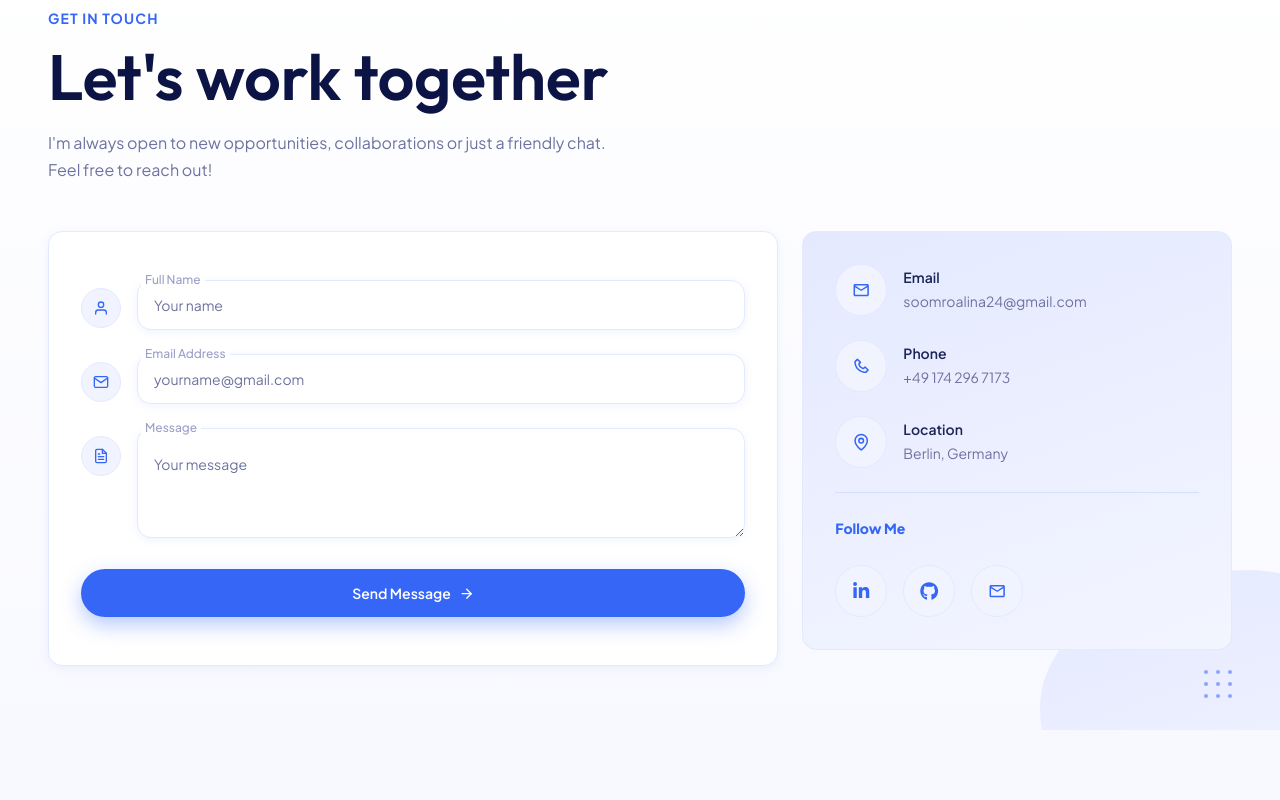
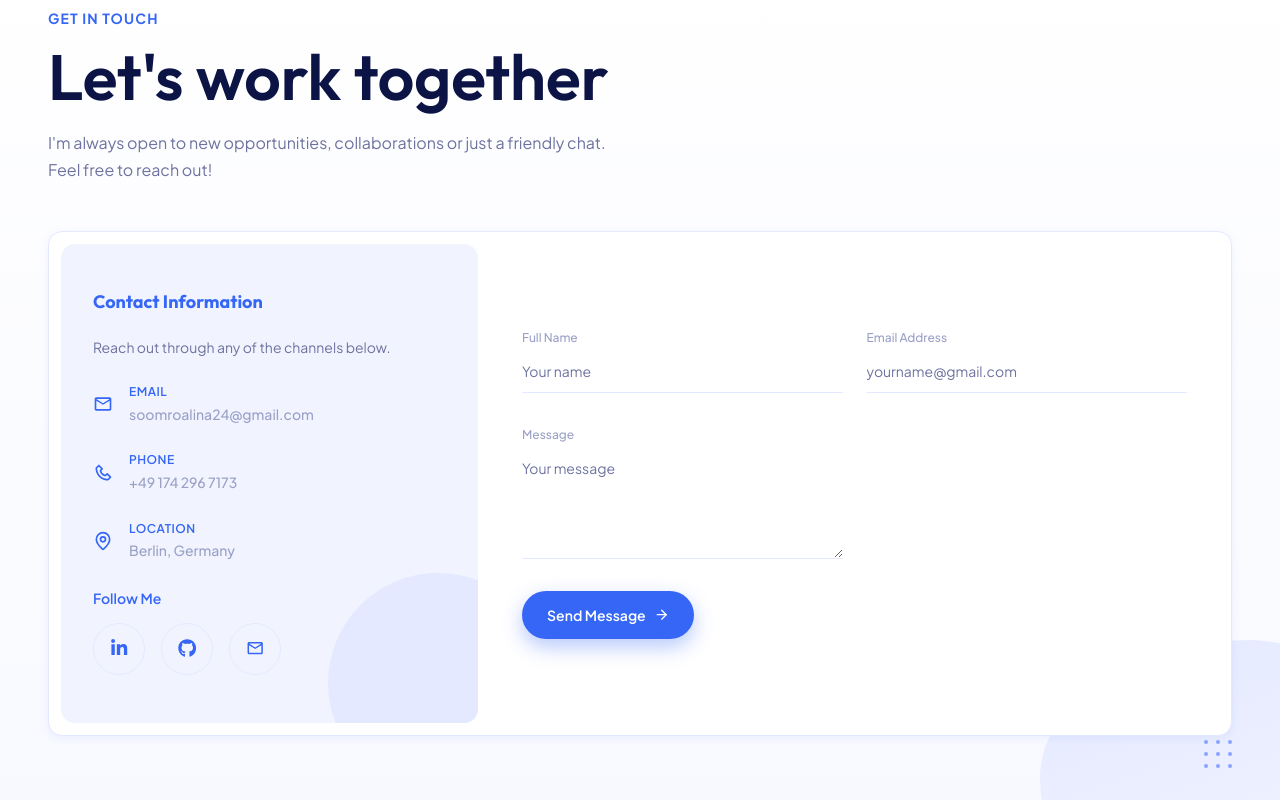
Before and after one commit to als24-code/my-portfolio, a Next.js app: page / in a window 1280 px wide. Shown: the part 4235-5035 px from the top of the page. Before the commit the page ends 4965 px from the top, so only its background shows below. Built offline with nearby package versions, Linux system fonts and the light colour scheme.

Commit message:
feat(ui): contact form UI update

```diff
--- a/src/app/globals.css
+++ b/src/app/globals.css
@@ -31,6 +31,7 @@
   /* ---- Neutrals ---- */
   --color-ink-900: #0c1445; /* headline / name (deep navy) */
   --color-ink-700: #1b2557; /* sub-headline */
+  --color-ink-600: #2a3154; /* sub-headline */
   --color-ink-500: #6d729f; /* body copy (muted indigo-grey) */
   --color-ink-400: #9aa0c7; /* captions, "Scroll Down" */
   --color-white: #ffffff;
@@ -722,6 +723,11 @@ button {
   transform: translateY(-2px);
 }
 
+@media (max-width: 500px) {
+  .section-heading__title {
+    white-space: normal;
+  }
+}
 /* ==========================================================================
    7. PROJECTS SECTION
    ========================================================================== */
@@ -1036,71 +1042,160 @@ button {
   flex-wrap: wrap;
   gap: var(--space-4);
 }
+/* ---------- Heading ---------- */
+.contact .section-heading {
+  justify-content: flex-end;
+  text-align: left;
+}
+.contact .section-heading__content {
+  margin-right: auto;
+}
 
 /* ---------- Layout ---------- */
 .contact {
   position: relative;
   z-index: 1;
 }
-.contact__grid {
+.contact__card {
   display: grid;
-  grid-template-columns: 1.7fr 1fr;
-  align-items: start;
-  gap: var(--space-5);
+  grid-template-columns: minmax(0, 1fr) minmax(0, 1.7fr);
+  align-items: stretch;
+  gap: var(--space-6);
+  padding: var(--space-3);
 }
 
-/* ---------- Form ---------- */
-.form {
+/* ---------- Contact info panel (left) ---------- */
+.contact-info {
+  position: relative;
+  overflow: hidden;
   display: flex;
   flex-direction: column;
   gap: var(--space-5);
-  padding: var(--space-7) var(--space-6) var(--space-7);
+  padding: var(--space-7) var(--space-6);
+  color: #fff;
+  /* background: linear-gradient(
+    160deg,
+    var(--color-primary-500),
+    var(--color-primary-600, var(--color-primary-500))
+  ); */
+  background-color: var(--color-surface-soft);
+  border-radius: var(--radius-md);
+}
+.contact-info > * {
+  position: relative;
+  z-index: 1;
+}
+
+.contact-info::after {
+  content: "";
+  position: absolute;
+  right: -70px;
+  bottom: -70px;
+  z-index: 0;
+  width: 220px;
+  height: 220px;
+  border-radius: var(--radius-circle);
+  background-color: var(--color-primary-100);
+  pointer-events: none;
+}
+
+.contact-info__title {
+  font-size: var(--fs-lg, 1.25rem);
+  font-weight: var(--fw-bold, 700);
+  color: var(--color-text-accent);
+}
+.contact-info__text {
+  font-size: var(--fs-sm);
+  line-height: 1.6;
+  color: var(--color-text-body);
+}
+
+.contact-info__list {
+  display: flex;
+  flex-direction: column;
+  gap: var(--space-5);
+}
+.contact-info__item {
+  display: flex;
+  align-items: center;
+  gap: var(--space-4);
+}
+.contact-info__icon {
+  flex-shrink: 0;
+  font-size: 1.25rem;
+  color: var(--color-text-accent);
+}
+.contact-info__label {
+  display: block;
+  font-size: var(--fs-xs);
+  font-weight: var(--fw-semibold);
+  letter-spacing: 0.04em;
+  text-transform: uppercase;
+  color: var(--color-text-accent);
+}
+.contact-info__value {
+  display: block;
+  font-size: var(--fs-sm);
+  font-weight: var(--fw-medium);
+  color: var(--color-ink-400);
+  overflow-wrap: anywhere;
+}
+
+.contact-info__footer {
+  margin-top: auto;
+  display: flex;
+  flex-direction: column;
+  gap: var(--space-3);
+}
+.contact-info__follow {
+  font-size: var(--fs-sm);
+  font-weight: var(--fw-semibold);
+  color: var(--color-text-accent);
+}
+
+/* ---------- Form (right) ---------- */
+.form {
+  display: grid;
+  grid-template-columns: repeat(2, minmax(0, 1fr));
+  align-content: center;
+  gap: var(--space-6) var(--space-5);
+  padding: var(--space-6) var(--space-6) var(--space-6) var(--space-3);
 }
 
 .form__field {
-  display: grid;
-  grid-template-columns: var(--control-height-sm) 1fr;
-  align-items: start;
-  gap: var(--space-4);
+  display: flex;
+  flex-direction: column;
+  gap: var(--space-1);
 }
-.form__icon {
-  margin-top: var(--space-2);
-  pointer-events: none;
-}
-.form__control {
-  position: relative;
+.form__field--full {
+  grid-column: 1 / -1;
 }
 
 .form__label {
-  position: absolute;
-  top: calc(var(--space-2) * -0.75);
-  left: var(--space-1);
-  z-index: 1;
-  padding-inline: var(--space-1);
   font-size: var(--fs-xs);
   font-weight: var(--fw-medium);
-  line-height: 1;
   color: var(--color-ink-400);
-  background: var(--color-surface);
+  transition: color var(--transition-fast);
+}
+.form__field:focus-within .form__label {
+  color: var(--color-primary-500);
 }
 
 .form__input,
 .form__textarea {
   width: 100%;
-  padding: var(--space-5) var(--space-4);
+  padding: var(--space-2) 0;
   font-family: var(--font-body);
   font-size: var(--fs-sm);
   color: var(--color-text-heading);
-  background: var(--color-surface);
-  border: 1px solid var(--color-border);
-  border-radius: var(--radius-md);
-  box-shadow: var(--shadow-sm);
+  background: transparent;
+  border: 0;
+  border-bottom: 1px solid var(--color-border);
+  border-radius: 0;
+  box-shadow: none;
   transition:
     border-color var(--transition-fast),
     box-shadow var(--transition-fast);
-}
-.form__input {
-  height: var(--control-height-md);
 }
 .form__textarea {
   min-height: 110px;
@@ -1114,73 +1209,38 @@ button {
 
 .form__input:hover,
 .form__textarea:hover {
-  border-color: var(--color-primary-200);
+  border-bottom-color: var(--color-primary-200);
 }
 .form__input:focus,
 .form__textarea:focus {
-  border-color: var(--color-primary-500);
-  box-shadow: var(--focus-ring);
+  outline: none;
+  border-bottom-color: var(--color-primary-500);
+  box-shadow: 0 1px 0 0 var(--color-primary-500);
 }
 
+.form__submit {
+  grid-column: 1 / -1;
+  justify-self: start;
+}
 .form__status {
+  grid-column: 1 / -1;
   font-size: var(--fs-sm);
   color: var(--color-text-accent);
 }
 
-/* ---------- Contact info panel ---------- */
-.contact-info {
-  display: flex;
-  flex-direction: column;
-  gap: var(--space-5);
-  padding: var(--space-6);
-  background: var(--gradient-blob-soft);
-  border: 1px solid var(--color-border);
-  border-radius: var(--radius-md);
-}
-.contact-info__item {
-  display: flex;
-  align-items: center;
-  gap: var(--space-4);
-}
-.contact-info__icon {
-  background: var(--color-primary-200);
-  font-size: var(--fs-md);
-}
-
-.contact-info__label {
-  display: block;
-  font-size: var(--fs-sm);
-  font-weight: var(--fw-semibold);
-  color: var(--color-ink-700);
-}
-.contact-info__value {
-  display: block;
-  font-size: var(--fs-sm);
-  color: var(--color-text-body);
-}
-.contact-info__divider {
-  height: 1px;
-  border: 0;
-  background: var(--color-primary-200);
-  opacity: 0.6;
-}
-.contact-info__follow {
-  font-size: var(--fs-sm);
-  font-weight: var(--fw-extrabold);
-  color: var(--color-primary-500);
-}
-
+/* ---------- Responsive ---------- */
 @media (max-width: 900px) {
-  .contact__grid {
+  .contact__card {
     grid-template-columns: 1fr;
+    gap: var(--space-5);
+  }
+  .form {
+    padding: var(--space-4) var(--space-4) var(--space-5);
   }
 }
-@media (max-width: 480px) {
-  .form__field {
+@media (max-width: 560px) {
+  .form {
     grid-template-columns: 1fr;
-  }
-  .form__icon {
-    display: none;
   }
   .contact-info {
     padding: var(--space-5);
@@ -1215,7 +1275,8 @@ button {
 .education-card__degree {
   margin-bottom: var(--space-1);
   font-size: var(--fs-md);
-  font-weight: var(--fw-medium);
+  font-weight: var(--fw-regular);
+  color: var(--color-ink-600);
 }
 .education-card__school {
   font-size: var(--fs-sm);
--- a/src/components/Contact.jsx
+++ b/src/components/Contact.jsx
@@ -43,19 +43,52 @@ export default function Contact() {
           </div>
         </div>
 
-        <div className="contact__grid prereveal-downward">
-          {/* ---------- Form ---------- */}
-          <form className="card card--padded form" onSubmit={handleSubmit}>
-            {FORM_FIELDS.map(({ id, label, type, placeholder, Icon }) => (
-              <div key={id} className="form__field">
-                <span
-                  className="form__icon btn btn--tertiary btn--icon-sm"
-                  aria-hidden="true"
+        {/* ---------- Single card: info panel left, form right ---------- */}
+        <div className="contact__card card prereveal-downward">
+          <aside className="contact-info" aria-label="Contact details">
+            <h3 className="contact-info__title">Contact Information</h3>
+            <p className="contact-info__text">
+              Reach out through any of the channels below.
+            </p>
+
+            <div className="contact-info__list">
+              {CONTACT_DETAILS.map(({ label, value, Icon }) => (
+                <div key={label} className="contact-info__item">
+                  <Icon className="contact-info__icon" aria-hidden="true" />
+                  <div>
+                    <span className="contact-info__label">{label}</span>
+                    <span className="contact-info__value">{value}</span>
+                  </div>
+                </div>
+              ))}
+            </div>
+
+            <div className="contact-info__footer">
+              <p className="contact-info__follow">Follow Me</p>
+              <ul className="socials">
+                {SOCIALS_CONTACT.map(({ label, href, Icon }) => (
+                  <li key={label}>
+                    <a
+                      href={href}
+                      className="btn btn--tertiary btn--icon"
+                      aria-label={label}
+                      target="_blank"
+                      rel="noopener noreferrer"
                     >
-                  <Icon />
-                </span>
+                      <Icon aria-hidden="true" />
+                    </a>
+                  </li>
+                ))}
+              </ul>
+            </div>
+          </aside>
 
-                <div className="form__control">
+          <form className="form" onSubmit={handleSubmit}>
+            {FORM_FIELDS.map(({ id, label, type, placeholder, full }) => (
+              <div
+                key={id}
+                className={`form__field${full ? " form__field--full" : ""}`}
+              >
                 <label htmlFor={id} className="form__label">
                   {label}
                 </label>
@@ -78,10 +111,9 @@ export default function Contact() {
                   />
                 )}
               </div>
-              </div>
             ))}
 
-            <button type="submit" className="btn btn--primary btn--block">
+            <button type="submit" className="btn btn--primary form__submit">
               Send Message
               <FiArrowRight className="btn__icon" aria-hidden="true" />
             </button>
@@ -92,43 +124,6 @@ export default function Contact() {
               </p>
             )}
           </form>
-
-          {/* ---------- Contact info ---------- */}
-          <aside className="contact-info" aria-label="Contact details">
-            {CONTACT_DETAILS.map(({ label, value, Icon }) => (
-              <div key={label} className="contact-info__item">
-                <span
-                  className="btn btn--tertiary btn--icon btn--static"
-                  aria-hidden="true"
-                >
-                  <Icon />
-                </span>
-                <div>
-                  <span className="contact-info__label">{label}</span>
-                  <span className="contact-info__value">{value}</span>
-                </div>
-              </div>
-            ))}
-
-            <hr className="contact-info__divider" />
-
-            <p className="contact-info__follow">Follow Me</p>
-            <ul className="socials">
-              {SOCIALS_CONTACT.map(({ label, href, Icon }) => (
-                <li key={label}>
-                  <a
-                    href={href}
-                    className="btn btn--tertiary btn--icon"
-                    aria-label={label}
-                    target="_blank"
-                    rel="noopener noreferrer"
-                  >
-                    <Icon aria-hidden="true" />
-                  </a>
-                </li>
-              ))}
-            </ul>
-          </aside>
         </div>
       </div>
     </section>
```
Lines whose indentation alone changed are shown as unchanged.
